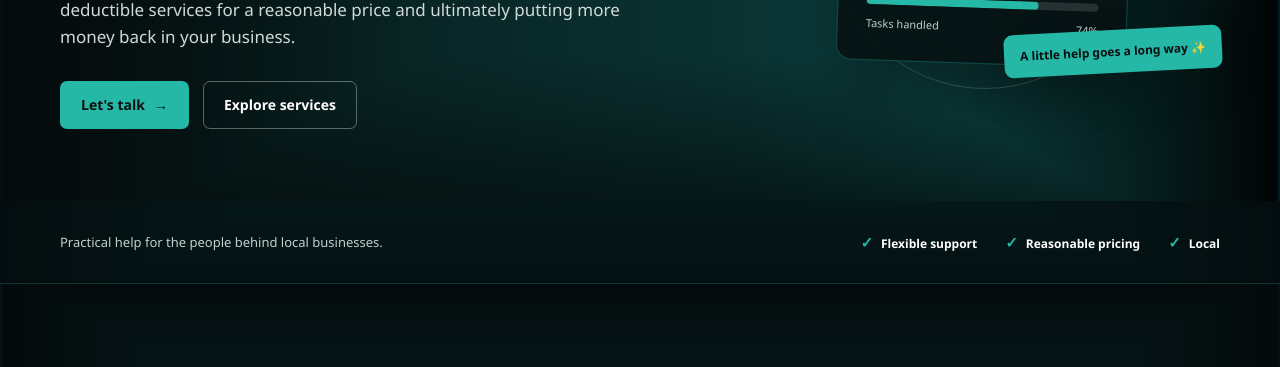
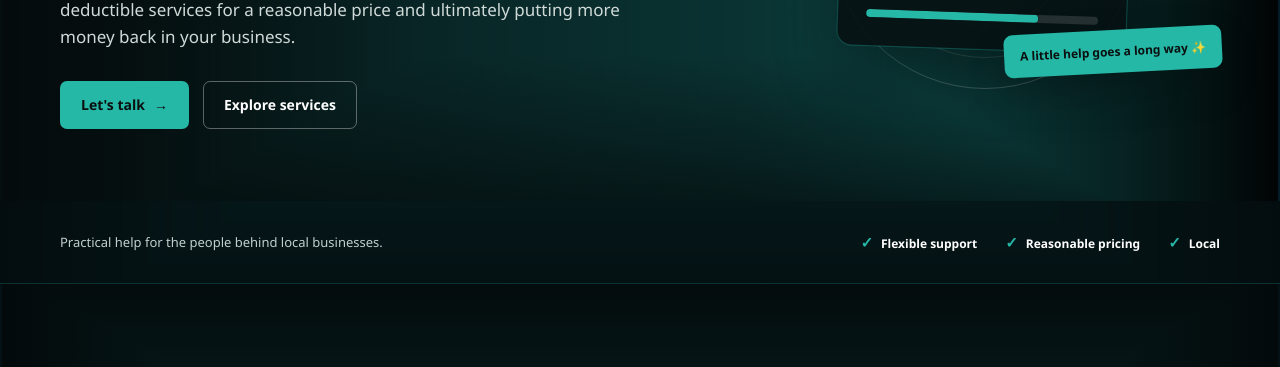
Before and after one commit to karuchan88/wosmain, a plain HTML site: page index.html in a window 1280 px wide. Shown: the part 413-780 px from the top of the page. Drawn offline with Linux system fonts and the light colour scheme; a script that the page names is missing.

```diff
--- a/index.html
+++ b/index.html
@@ -168,7 +168,7 @@
 						<strong>Your business, in good hands.</strong>
 						<p>Less busywork. More room to grow.</p>
 						<div class="progress"><span></span></div>
-						<div class="art-foot"><span>Tasks handled</span><span>74%</span></div>
+
 					</div>
 					<div class="floating-note">A little help goes a long way ✨</div>
 				</div>
```
